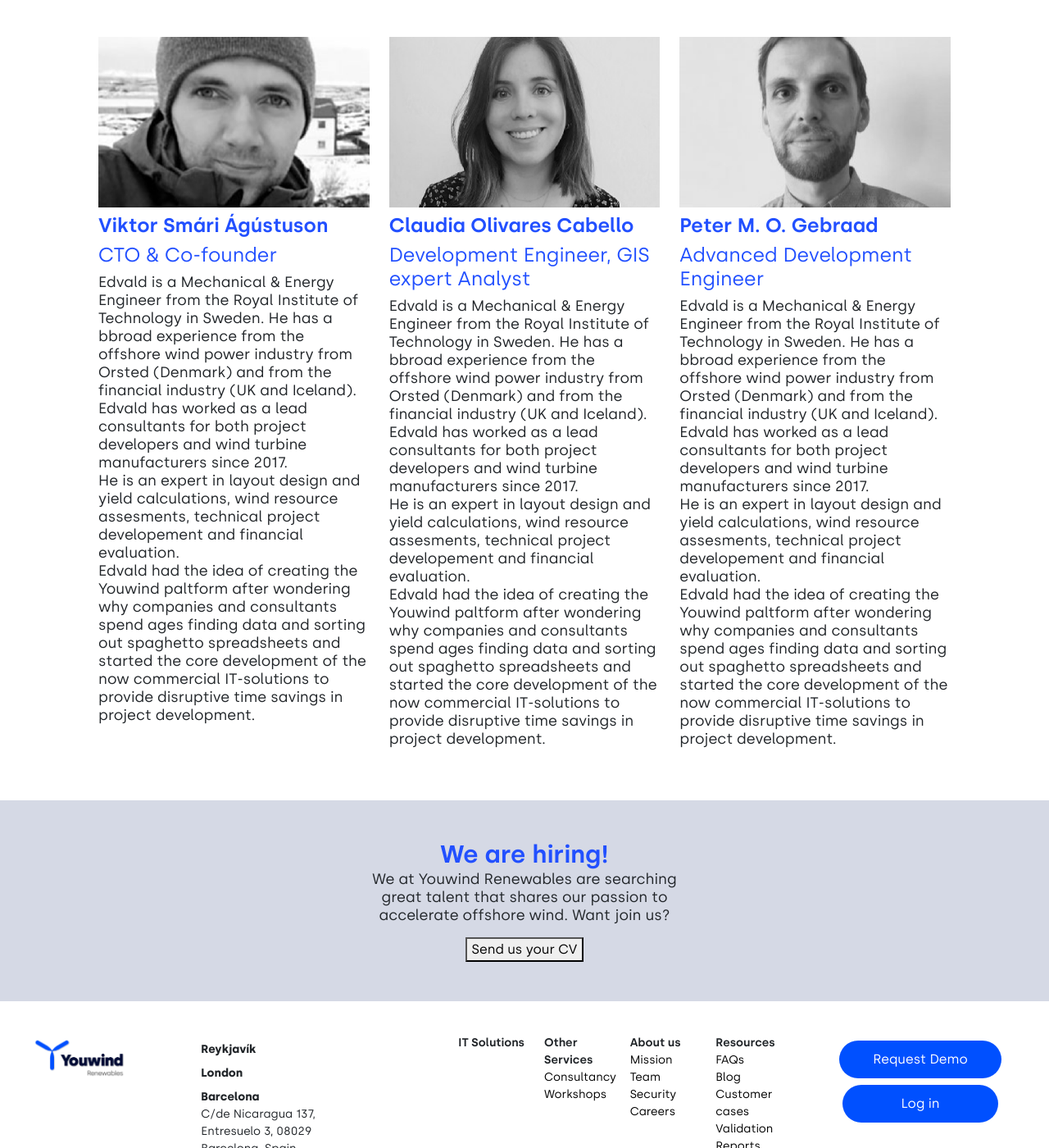
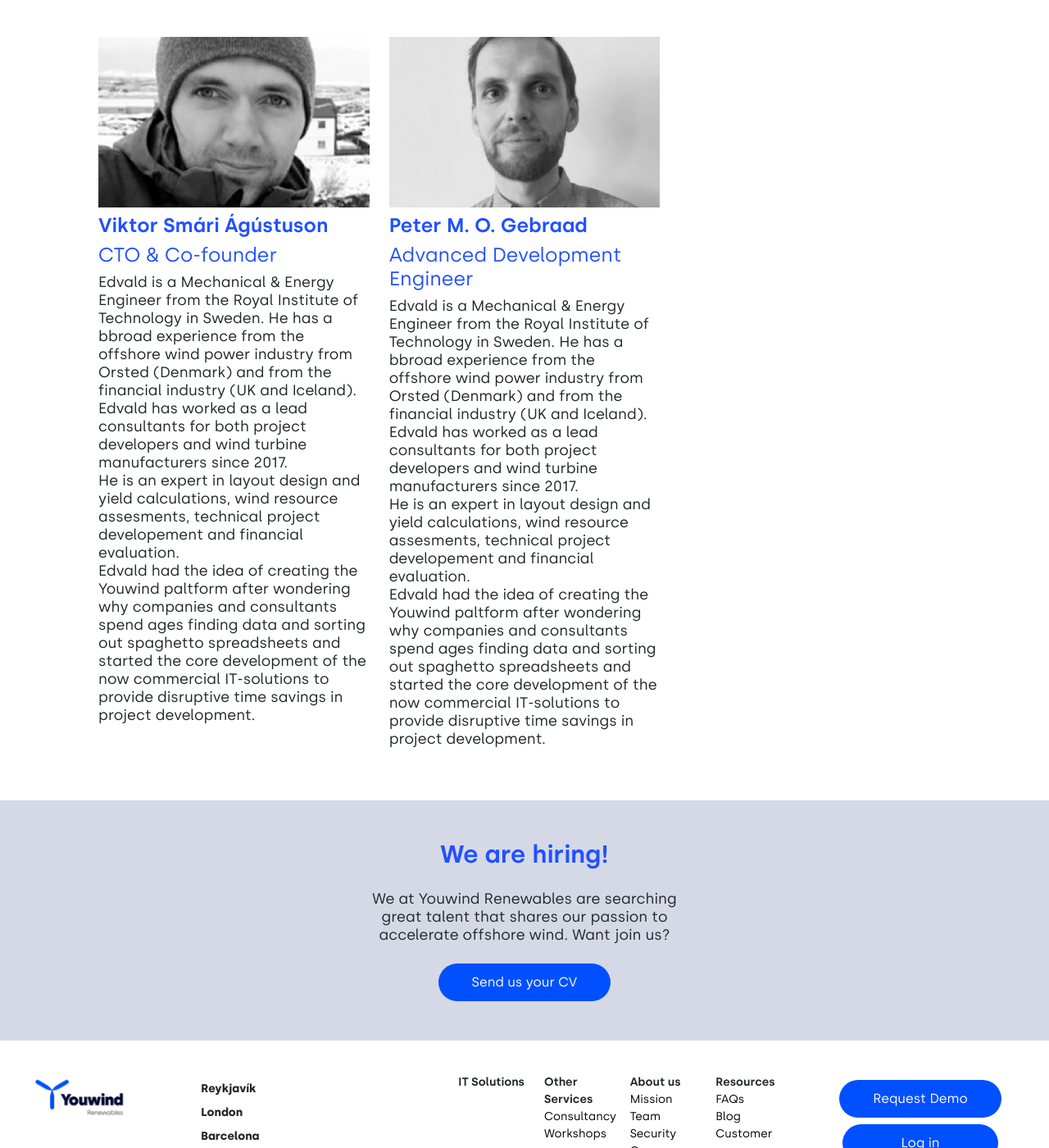
Before and after one commit to youwind/jekyll, a Jekyll site: the page built from about.html, in a window 1280 px wide and 1400 px high, scrolled down 2502 px. Shown: the whole window at 82% size. Built offline with Jekyll 4.4.1, drawn with Linux system fonts in a browser that asks for light colours; nearby versions of some CDN libraries.

Commit message:
Remove staff

```diff
--- a/about.html
+++ b/about.html
@@ -67,7 +67,7 @@
         Edvald had the idea of creating the Youwind paltform after wondering why companies and consultants spend ages finding data and sorting out spaghetto spreadsheets and started the core development of the now commercial IT-solutions to provide disruptive time savings in project development.
         </p>
     </div>
-    <div  class="col-lg-4 pt-5">
+    <div class="col-lg-4 pt-5">
         <img src="assets/Edward_Partner_Web_.png" alt="Edvald CEO Windfarm expert" class="img-fluid">
         <div class="semibold_24px">Edward Ridgway</div>
         <h5>COO & Co-founder</h5>
@@ -75,7 +75,7 @@
         <br>
         He is an expert in layout design and yield calculations, wind resource assesments, technical project developement and financial evaluation.
     </div>
-    <div  class="col-lg-4 pt-5">
+    <div class="col-lg-4 pt-5">
         <img src="assets/Viktor_Partner_Web_.png" alt="Edvald CEO Windfarm expert" class="img-fluid">
         <div class="semibold_24px">Viktor Smári Ágústuson</div>
         <h5>CTO & Co-founder</h5>
@@ -86,18 +86,8 @@
         Edvald had the idea of creating the Youwind paltform after wondering why companies and consultants spend ages finding data and sorting out spaghetto spreadsheets and started the core development of the now commercial IT-solutions to provide disruptive time savings in project development.
         </p>
     </div>
-    <div  class="col-lg-4 pt-5">
-        <img src="assets/Claudia_Olivares_Nov21_v1.png" alt="Edvald CEO Windfarm expert" class="img-fluid">
-        <div class="semibold_24px">Claudia Olivares Cabello</div>
-        <h5>Development Engineer, GIS expert Analyst</h5>
-        <p>Edvald is a Mechanical & Energy Engineer from the Royal Institute of Technology in Sweden. He has a bbroad experience from the offshore wind power industry from Orsted (Denmark) and from the financial industry (UK and Iceland). Edvald has worked as a lead consultants for both project developers and wind turbine manufacturers since 2017.
-        <br>
-        He is an expert in layout design and yield calculations, wind resource assesments, technical project developement and financial evaluation.
-        <br>
-        Edvald had the idea of creating the Youwind paltform after wondering why companies and consultants spend ages finding data and sorting out spaghetto spreadsheets and started the core development of the now commercial IT-solutions to provide disruptive time savings in project development.
-        </p>
-    </div>
-    <div  class="col-lg-4 pt-5">
+
+    <div class="col-lg-4 pt-5">
         <img src="assets/Pieter+m+o+gebraad.png" alt="Edvald CEO Windfarm expert" class="img-fluid">
         <div class="semibold_24px">Peter M. O. Gebraad</div>
         <h5>Advanced Development Engineer</h5>
@@ -109,11 +99,12 @@
         </p>
     </div>
 </div>
+
 <!--We are hiring-->
 <div class="row mediumgrayback py-5">
     <div class="col-12 col-lg-4 offset-lg-4 text-center">
         <div class="semibold_30px" style="color: #2250ff;">We are hiring!</div>
-        <p>We at Youwind Renewables are searching great talent that shares our passion to accelerate offshore wind. Want join us?</p>
-        <button>Send us your CV</button>
+        <p class="my-4">We at Youwind Renewables are searching great talent that shares our passion to accelerate offshore wind. Want join us?</p>
+        <div class="btn youwind_button">Send us your CV</div>
     </div>
 </div>
```
